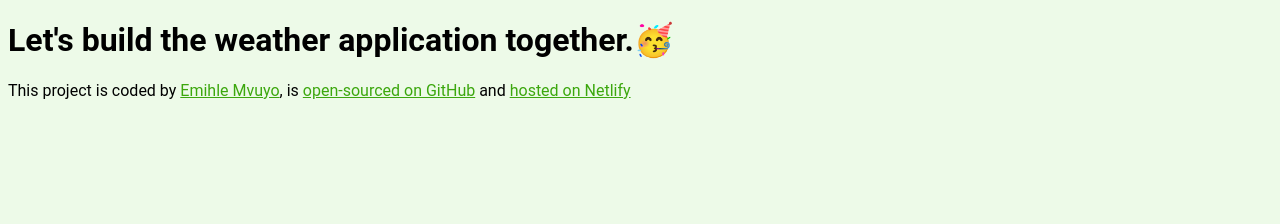
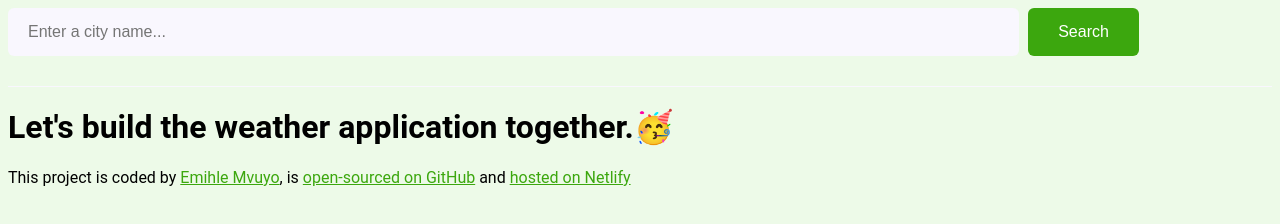
Before and after one commit to EmihleMvuyo/Emzo-Weather, a plain HTML site: page index.html in a window 1280 px wide. Drawn offline with Linux system fonts and the light colour scheme.

Commit message:
Created and styled the search form

```diff
--- a/index.html
+++ b/index.html
@@ -7,6 +7,18 @@
     <title>Emzo Weather</title>
   </head>
   <body>
+    <header>
+      <form class="search-form" id="search-form">
+        <input
+          type="search"
+          placeholder="Enter a city name..."
+          required
+          id="search-form-input"
+          class="search-form-input"
+        />
+        <input type="submit" value="Search" class="search-form-button" />
+      </form>
+    </header>
     <h1>Let's build the weather application together.🥳</h1>
     <footer>
       This project is coded by
--- a/style.css
+++ b/style.css
@@ -6,3 +6,27 @@ body {
 a {
   color: #3ca70e;
 }
+
+header {
+  border-bottom: 1px solid #f9f7fe;
+  padding: 0 0 30px 0;
+}
+
+.search-form-input {
+  background-color: #f9f7fe;
+  border: none;
+  border-radius: 6px;
+  width: 80%;
+  font-size: 16px;
+  padding: 15px 20px;
+}
+
+.search-form-button {
+  background: #3ca70e;
+  padding: 15px 30px;
+  border: none;
+  border-radius: 6px;
+  margin-left: 5px;
+  font-size: 16px;
+  color: white;
+}
```
